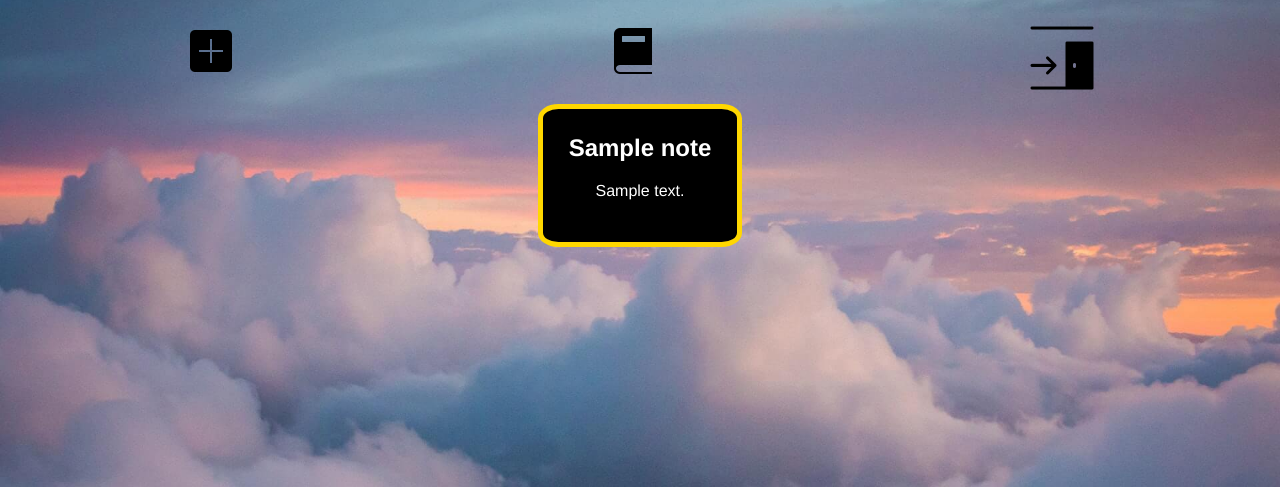
After one commit to mejkej/cloudbook, a Django app: page /read/1 in a window 1280 px wide. The commit adds this page. Shown: the top 487 px of the page. Run offline with Django 3.2, Linux system fonts and the light colour scheme; a user stored in the database is signed in; tables that the repository leaves empty hold one stand-in row (values such as "Sample post").

Commit message:
added views for the notes create read edit delete + urls starting on the read.html added the return string function to the content of the note in models.py

```diff
--- a/cloudbook/urls.py
+++ b/cloudbook/urls.py
@@ -26,4 +26,7 @@ urlpatterns = [
     path('signout/', views.signout_view, name='signout'),
     path('newnote/', views.new_note_view, name='newnote'),
     path('browse/', views.browse_notes, name='browse'),
+    path('read/<int:pk>', views.read_note, name='read'),
+    path('edit/<int:pk>', views.edit_note, name='edit'),
+    path('delete/<int:pk>', views.delete_note, name='delete'),
 ]
--- a/cloudbookapp/models.py
+++ b/cloudbookapp/models.py
@@ -12,3 +12,6 @@ class Note(models.Model):
 
     def __str__ (self):
         return self.title
+
+    def __str__ (self):
+        return self.content
--- a/cloudbookapp/views.py
+++ b/cloudbookapp/views.py
@@ -1,4 +1,4 @@
-from django.shortcuts import render, redirect
+from django.shortcuts import render, redirect, get_object_or_404
 from django.contrib.auth import authenticate, login, logout
 from django.contrib.auth.decorators import login_required
 from django.contrib.auth.models import User
@@ -43,10 +43,6 @@ def signin_view(request):
 
     return render(request, 'signin.html', {'form': form})
 
-# Home view
-@login_required
-def base_view(request):
-    return render(request, 'base.html')
 
 # Logout view
 @login_required
@@ -54,8 +50,33 @@ def signout_view(request):
     logout(request)
     return redirect('signin')
 
+# End of Login, Logout and Register Views.
 
-# adding note view
+
+# Home view
+@login_required
+def base_view(request):
+    return render(request, 'base.html')
+
+
+# Browse note list view
+@login_required
+def browse_notes(request):
+    notes = Note.objects.filter(user=request.user)
+    if not notes:
+        messages.info(request, 'You have no saved notes')
+
+    return render(request, 'browse.html', {'notes': notes})
+
+
+# Read
+@login_required
+def read_note(request, pk):
+    note = get_object_or_404(Note, pk=pk)
+    return render(request, 'read.html', {'note': note})
+
+
+# Create
 @login_required
 def new_note_view(request):
     if request.method == 'POST':
@@ -64,15 +85,32 @@ def new_note_view(request):
             note = form.save(commit=False)
             note.user = request.user
             note.save()
-            return redirect('browse')
+            return redirect('read', pk=note.pk)
         else:
             messages.error('Title must contain between 1 - 100 charachters')
     else:
         form = NoteForm()
     return render(request, 'note.html', {'form': form})
 
-# Browse note list view
+# Update
 @login_required
-def browse_notes(request):
-    notes = Note.objects.filter(user=request.user)
-    return render(request, 'browse.html', {'notes': notes})
+def edit_note(request, pk):
+    note = get_object_or_404(Note, pk=pk)
+    if request.method == "POST":
+        form = NoteForm(request.POST, instance=note)
+        if form.is_valid():
+            note = form.save()
+            redirect('read', pk=note.pk)
+    else:
+        form = NoteForm(instance=note)
+    return render(request, 'edit.html', {'form': form})
+
+
+# Delete
+@login_required
+def delete_note(request, pk):
+    note = get_object_or_404(Note, pk=pk)
+    if request.method == "POST":
+        note.delete()
+        return redirect('browse')
+    return render(request, 'delete.html', {'note': note})
--- a/static/css/style.css
+++ b/static/css/style.css
@@ -35,7 +35,20 @@ h1 {
     padding-top: 5px;
 }
 
-h3 {
+.maindiv .browsenotes {
+    display:flexbox;
+    justify-content: space-evenly;
+}
+
+.maindiv .browsenotes h3 {
+    color:white;
+    border:2px solid white;
+    padding:5px;
+    width:fit-content;
+    justify-self: center;
+}
+
+.maindiv .browsenotes h3 a {
     color:white;
 }
 
@@ -97,6 +110,9 @@ main {
     color:gold;
 }
 
+.maindiv p {
+    color:white;
+}
 
 button {
     border:4px solid gold;
@@ -125,6 +141,8 @@ button:hover {
     padding:0;
 }
 
+
+
 footer {
     display:flex;
     width:100vw;
--- a/templates/base.html
+++ b/templates/base.html
@@ -25,7 +25,10 @@
 </header>
 
 <main>
-
+    <div class="maindiv">
+        {% block content %}
+        {% endblock %}
+    </div>
 </main>
 
 <footer>
--- a/templates/note.html
+++ b/templates/note.html
@@ -40,6 +40,7 @@
             {% endif %}
             {% endfor %}
             <button type="submit">Save</button>
+            <button>Exit<a href="{% url 'base' %}"></a></button>
         </form>
 
     </div>
--- /dev/null
+++ b/templates/read.html
@@ -0,0 +1,7 @@
+{% extends "base.html" %}
+
+{% block content %}
+
+<h2>{{ note.title }}</h2>
+<p>{{ note.content }}</p>
+{% endblock %}
--- a/templates/signin.html
+++ b/templates/signin.html
@@ -43,6 +43,7 @@
 
 
             <button class="submitformbtn" value="form" name="form" type="submit">Submit</button>
+
         </form>
     </div>
 </main>
```
Also changed, not shown: templates/browse.html (+11 -6 lines), templates/edit.html (added).
